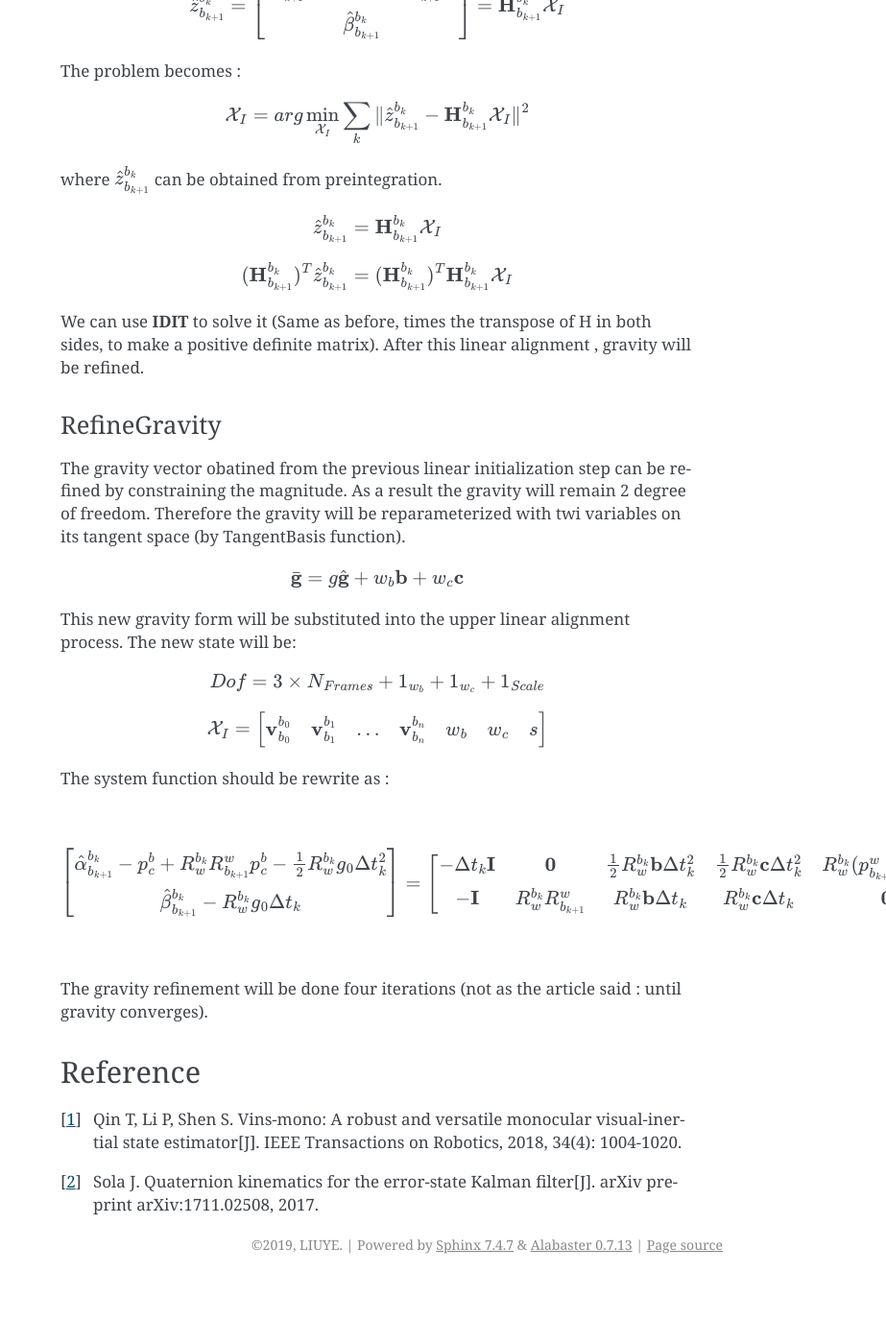
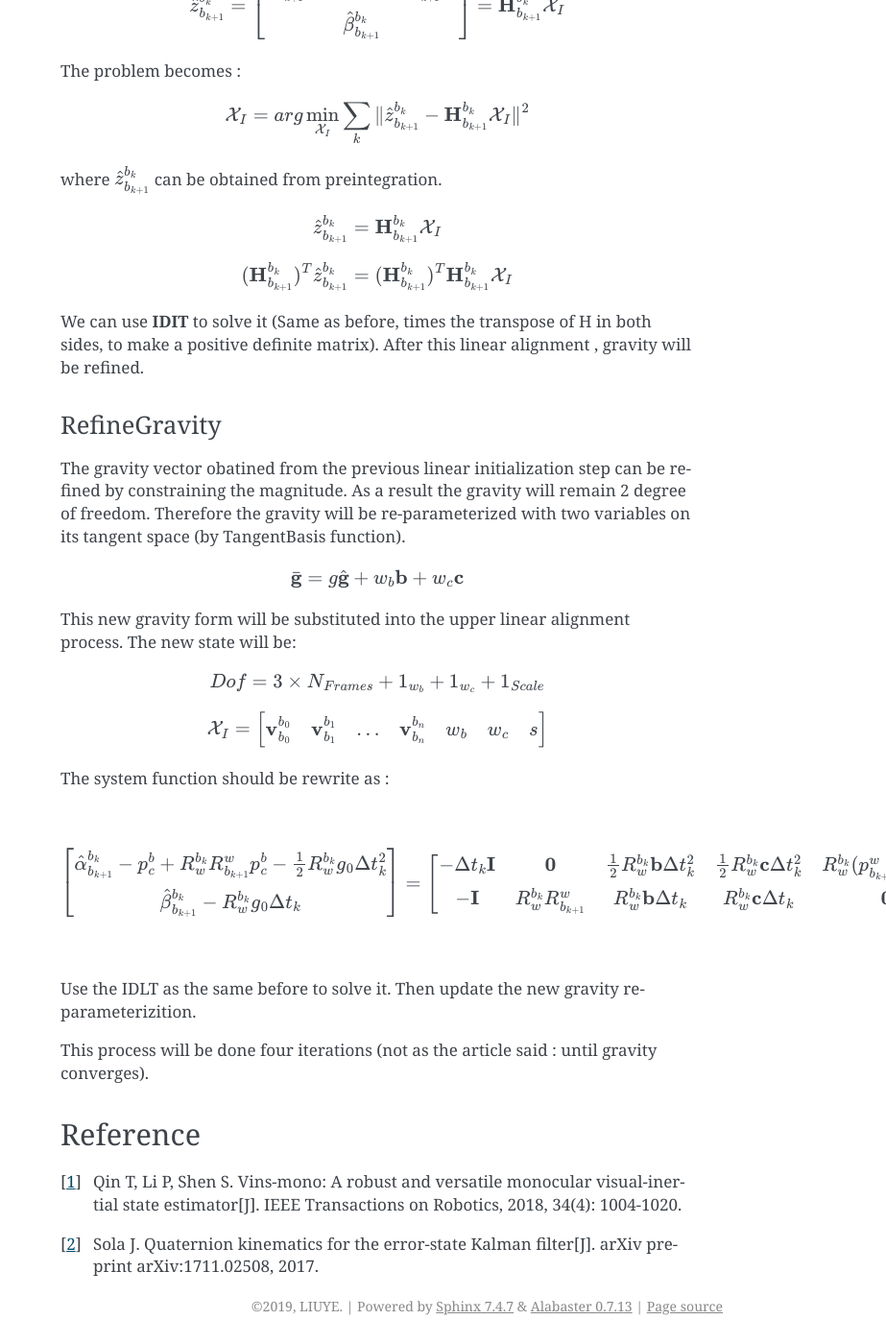
Before and after one commit to gggliuye/VIO, a Sphinx documentation site: the page built from docs/deepblue/LM.rst, in a window 1280 px wide and 1400 px high, scrolled down 14193 px. Shown: the whole window at 96% size, without its empty margins (357-1280 px from the left). Built offline with Sphinx 7.4.7, drawn with Linux system fonts in a browser that asks for light colours; before the commit the page ends 15529 px from its top, so only the background shows below that.

Commit message:
Update LM.rst

```diff
--- a/docs/deepblue/LM.rst
+++ b/docs/deepblue/LM.rst
@@ -637,7 +637,7 @@ After this linear alignment , gravity will be refined.
 RefineGravity
 ~~~~~~~~~~~~~~~~~~~~~
 The gravity vector obatined from the previous linear initialization step can be refined by constraining the magnitude.
-As a result the gravity will remain 2 degree of freedom. Therefore the gravity will be reparameterized with twi variables on its tangent space (by TangentBasis function).
+As a result the gravity will remain 2 degree of freedom. Therefore the gravity will be re-parameterized with two variables on its tangent space (by TangentBasis function).
 
 .. math::
     \bar{\mathbf{g}} = g \hat{\mathbf{g}} + w_{b} \mathbf{b} + w_{c} \mathbf{c}
@@ -660,8 +660,9 @@ The system function should be rewrite as :
     \end{bmatrix}
     \begin{bmatrix} v_{b_{k}}^{b_{k}} \\ v_{b_{k+1}}^{b_{k+1}} \\  w_{b} \\ w_{c} \\ s  \end{bmatrix}
 
+Use the IDLT as the same before to solve it. Then update the new gravity re-parameterizition.
 
-The gravity refinement will be done four iterations (not as the article said : until gravity converges).
+This process will be done four iterations (not as the article said : until gravity converges).
 
 Reference
 ---------------------
```
